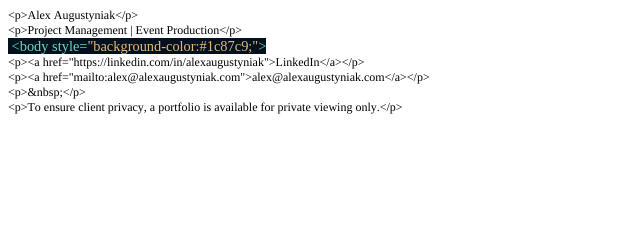
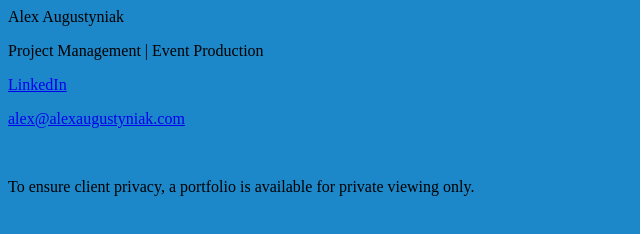
Before and after one commit to aaugusty/aaugusty.github.io, a plain HTML site: page index.html in a window 1280 px wide. Shown: the whole page, without its empty margins (0-640 px from the left). Drawn offline with Linux system fonts and the light colour scheme.

Commit message:
Update index.html
Stripped macOS markup

```diff
--- a/index.html
+++ b/index.html
@@ -1,27 +1,7 @@
-<!DOCTYPE html PUBLIC "-//W3C//DTD HTML 4.01//EN" "http://www.w3.org/TR/html4/strict.dtd">
-<html>
-<head>
-  <meta http-equiv="Content-Type" content="text/html; charset=utf-8">
-  <meta http-equiv="Content-Style-Type" content="text/css">
-  <title></title>
-  <meta name="Generator" content="Cocoa HTML Writer">
-  <meta name="CocoaVersion" content="2575.4">
-  <style type="text/css">
-    p.p1 {margin: 0.0px 0.0px 0.0px 0.0px; font: 12.0px Times; -webkit-text-stroke: #000000}
-    p.p2 {margin: 0.0px 0.0px 0.0px 0.0px; font: 14.4px '.AppleSystemUIFontMonospaced'; color: #e6b87b; -webkit-text-stroke: #e6b87b}
-    span.s1 {font-kerning: none}
-    span.s2 {font-kerning: none; color: #cdd6e6; background-color: #02111d; -webkit-text-stroke: 0px #cdd6e6}
-    span.s3 {font-kerning: none; color: #6fd5be; background-color: #02111d; -webkit-text-stroke: 0px #6fd5be}
-    span.s4 {font-kerning: none; background-color: #02111d}
-  </style>
-</head>
-<body>
-<p class="p1"><span class="s1">&lt;p&gt;Alex Augustyniak&lt;/p&gt;</span></p>
-<p class="p1"><span class="s1">&lt;p&gt;Project Management | Event Production&lt;/p&gt;</span></p>
-<p class="p2"><span class="s2"><span class="Apple-converted-space"> </span></span><span class="s3">&lt;body style=</span><span class="s4">"background-color:#1c87c9;"</span><span class="s3">&gt;</span></p>
-<p class="p1"><span class="s1">&lt;p&gt;&lt;a href="https://linkedin.com/in/alexaugustyniak"&gt;LinkedIn&lt;/a&gt;&lt;/p&gt;</span></p>
-<p class="p1"><span class="s1">&lt;p&gt;&lt;a href="mailto:alex@alexaugustyniak.com"&gt;alex@alexaugustyniak.com&lt;/a&gt;&lt;/p&gt;</span></p>
-<p class="p1"><span class="s1">&lt;p&gt;&amp;nbsp;&lt;/p&gt;</span></p>
-<p class="p1"><span class="s1">&lt;p&gt;To ensure client privacy, a portfolio is available for private viewing only.&lt;/p&gt;</span></p>
-</body>
-</html>
+<p>Alex Augustyniak</p>
+<p>Project Management | Event Production</p>
+ <body style="background-color:#1c87c9;">
+<p><a href="https://linkedin.com/in/alexaugustyniak">LinkedIn</a></p>
+<p><a href="mailto:alex@alexaugustyniak.com">alex@alexaugustyniak.com</a></p>
+<p>&nbsp;</p>
+<p>To ensure client privacy, a portfolio is available for private viewing only.</p>
```
